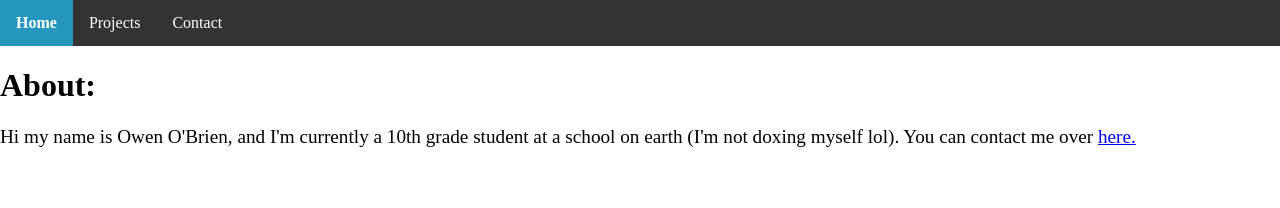
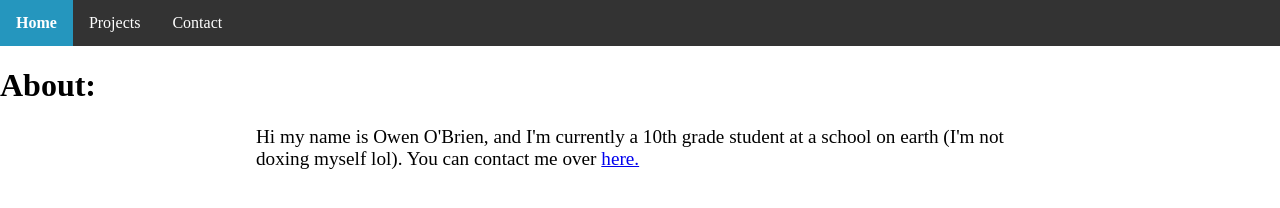
Before and after one commit to ODog235/odog235.github.io, a plain HTML site: page index.html in a window 1280 px wide. Drawn offline with Linux system fonts and the light colour scheme.

Commit message:
add more margins lol

```diff
--- a/index.html
+++ b/index.html
@@ -7,7 +7,7 @@
   </ul>
 <!--Yes I reused the code from the reality project, sue me.-->
 <h1>About:</h1>
-<p style="font-size: 120%;">
+<p style="font-size: 120%;margin-left: 20%;margin-right: 20%;">
     Hi my name is Owen O'Brien, and I'm currently a 10th grade student at a school on earth (I'm not doxing myself lol).
     You can contact me over <a href="contact.html">here.</a>
 </p>
```
Also changed, not shown: nginx.html (+1 -0 lines).
